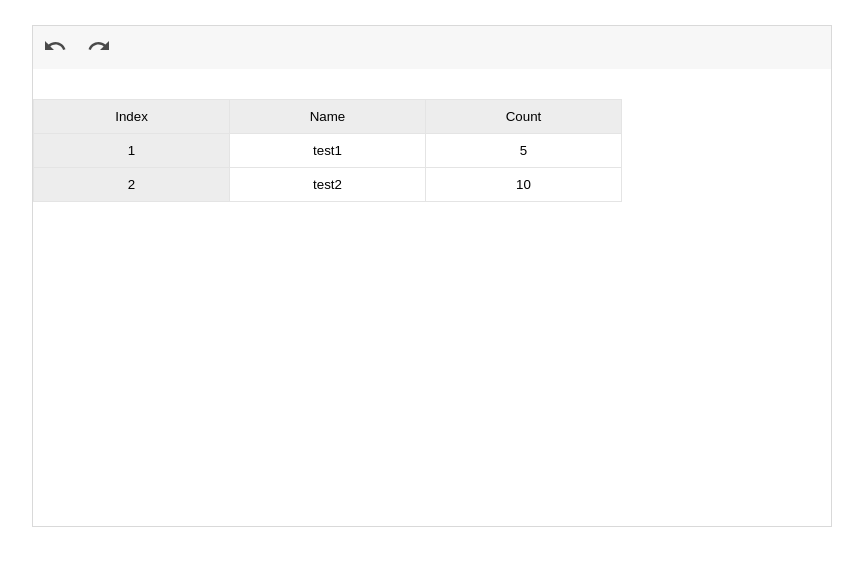
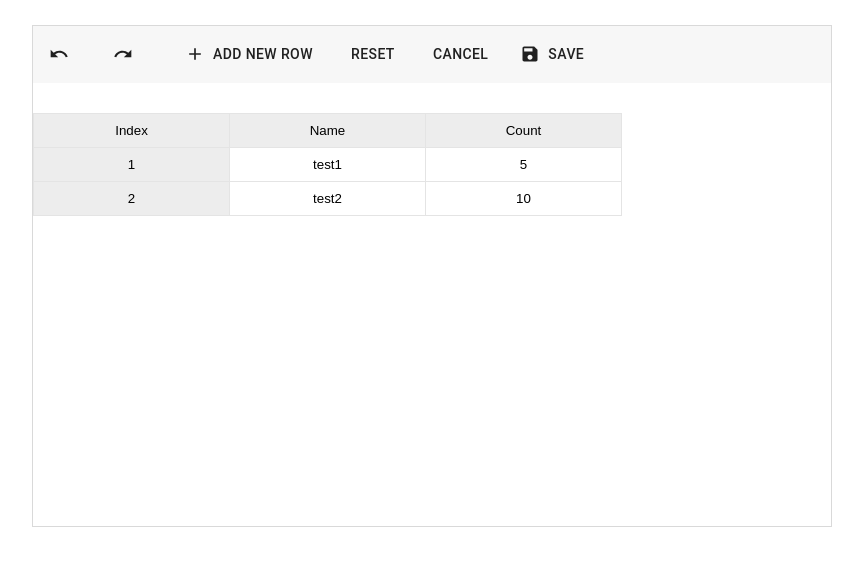
Before and after one commit to Deony/table-and-chart, a React app: page / in a window 1280 px wide. Shown: the whole page, without its empty margins (208-1071 px from the left). Built offline with nearby package versions, Linux system fonts and the light colour scheme.

Commit message:
implemented add new row functionality

```diff
--- a/src/components/spreadsheet-menu/spreadsheet-menu.css
+++ b/src/components/spreadsheet-menu/spreadsheet-menu.css
@@ -1,18 +1,13 @@
 .spreadsheet-menu {
+    width: 100%;
     background: #f7f7f7;
+    padding: 10px 0;
 }
 
-.spreadsheet-menu ul {
-    list-style-type: none;
-    display: flex;
-    margin: 0;
-    padding: 0;
+.spreadsheet-menu button {
+    margin-right: 20px;
 }
 
-.spreadsheet-menu .btn {
-    transition: background .3s ease;
+.spreadsheet-menu button:first-child {
+    margin-right: 0;
 }
-
-.spreadsheet-menu .btn:hover {
-    background: rgba(0,0,0,.15);
-}
--- a/src/components/spreadsheet-menu/spreadsheet-menu.js
+++ b/src/components/spreadsheet-menu/spreadsheet-menu.js
@@ -1,18 +1,25 @@
 import UndoIcon from '@material-ui/icons/Undo';
 import RedoIcon from '@material-ui/icons/Redo';
 import './spreadsheet-menu.css';
+import Button from "@material-ui/core/Button";
+import AddIcon from "@material-ui/icons/Add";
+import SaveIcon from "@material-ui/icons/Save";
+import React from "react";
 
-const SpreadsheetMenu = () => {
+const SpreadsheetMenu = ({ addNewRow }) => {
     return (
         <nav className='spreadsheet-menu'>
-            <ul>
-                <li className="spreadsheet-menu__item">
-                    <button className='btn'><UndoIcon /></button>
-                </li>
-                <li className="spreadsheet-menu__item">
-                    <button className='btn'><RedoIcon /></button>
-                </li>
-            </ul>
+            <Button startIcon={<UndoIcon />} />
+
+            <Button startIcon={<RedoIcon />} />
+
+            <Button startIcon={<AddIcon />} onClick={addNewRow} >Add new row</Button>
+
+            <Button>Reset</Button>
+
+            <Button>Cancel</Button>
+
+            <Button startIcon={<SaveIcon />}>Save</Button>
         </nav>
     )
 }
--- a/src/components/spreadsheet-table-row/spreadsheet-table-row.js
+++ b/src/components/spreadsheet-table-row/spreadsheet-table-row.js
@@ -7,6 +7,7 @@ const SpreadsheetTableRow = ({index, row: {name, count}, onChange}) => (
     <tr className='spreadsheet-table-row'>
         <SpreadsheetTableCell label={index + 1} readOnly={true} />
         <SpreadsheetTableCell label={name} onChange={(value) => onChange(value, index, tableRowLabel.name.name)} />
+        {/*todo: pass only numbers*/}
         <SpreadsheetTableCell label={count} onChange={(value) => onChange(value, index, tableRowLabel.count.name)} />
     </tr>
 )
--- a/src/components/spreadsheet-table/spreadsheet-table.js
+++ b/src/components/spreadsheet-table/spreadsheet-table.js
@@ -4,55 +4,16 @@ import SpreadsheetTableHeader from "../spreadsheet-table-header";
 import './spreadsheet-table.css';
 
 
-class SpreadsheetTable extends React.Component {
-    constructor() {
-        super()
-
-        this.data = [
-                {
-                    name: 'test1',
-                    count: 5
-                },
-                {
-                    name: 'test2',
-                    count: 10
-                },
-        ];
-
-        this.state = {
-            rows: this.data
-        }
-    }
-
-    onChangeCell = (newValue, rowIndex, columnName) => {
-        this.setState((state) => {
-            const updatedRows = [...state.rows]; //shallow copy of all rows
-            const row = {...updatedRows[rowIndex]} //shallow copy of the selected row
-            row[columnName] = newValue; //changing value in the selected cell
-            updatedRows[rowIndex] = row;
-
-            return {
-                rows: updatedRows
-            }
-
-        })
-    }
-
-    render() {
-        const { rows } = this.state;
-
-        return (
+const SpreadsheetTable = ({rows, onChangeCell}) => (
     <div className='spreadsheet-table'>
         <table className="table-container">
             <SpreadsheetTableHeader />
 
             <tbody>
-                           {rows.map((row, index) => <SpreadsheetTableRow key={index} index={index} row={row} onChange={this.onChangeCell} />)}
+            {rows.map((row, index) => <SpreadsheetTableRow key={index} index={index} row={row} onChange={onChangeCell} />)}
             </tbody>
         </table>
     </div>
 )
-   }
-}
 
 export default SpreadsheetTable;
--- a/src/components/spreadsheet/spreadsheet.css
+++ b/src/components/spreadsheet/spreadsheet.css
@@ -2,6 +2,7 @@
     border: 1px solid #d9d9d9;
     display: flex;
     flex-direction: column;
+    align-items: flex-start;
 
     height: 500px;
 }
--- a/src/components/spreadsheet/spreadsheet.js
+++ b/src/components/spreadsheet/spreadsheet.js
@@ -6,12 +6,52 @@ import './spreadsheet.css';
 
 
 class Spreadsheet extends React.Component {
+    constructor() {
+        super()
+
+        this.data = [
+            {
+                name: 'test1',
+                count: 5
+            },
+            {
+                name: 'test2',
+                count: 10
+            },
+        ];
+
+        this.state = {
+            rows: this.data
+        }
+    }
+
+    onChangeCell = (newValue, rowIndex, columnName) => {
+        this.setState((state) => {
+            const updatedRows = [...state.rows]; //shallow copy of all rows
+            const row = {...updatedRows[rowIndex]} //shallow copy of the selected row
+            row[columnName] = newValue; //changing value in the selected cell
+            updatedRows[rowIndex] = row;
+
+            return {
+                rows: updatedRows
+            }
+        })
+    }
+
+    addNewRow = () => {
+        this.setState((state) => ({
+            rows: [...state.rows, {name: '', count: 0}]
+        }))
+    }
+
     render() {
+        const { rows } = this.state;
+
         return (
             <div className='spreadsheet'>
-                <SpreadsheetMenu />
+                <SpreadsheetMenu addNewRow={this.addNewRow} />
                 <SpreadsheetEditLine />
-                <SpreadsheetTable />
+                <SpreadsheetTable onChangeCell={this.onChangeCell} rows={rows} addNewRow={this.addNewRow} />
             </div>
         )
     }
```
Lines whose indentation alone changed are shown as unchanged.
